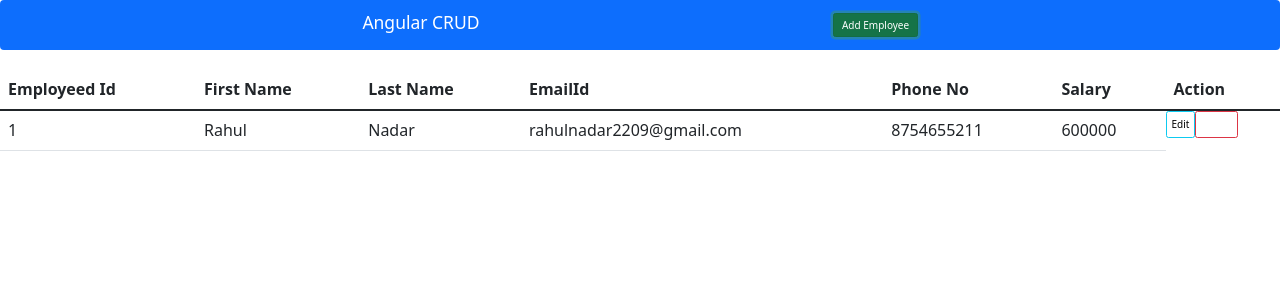
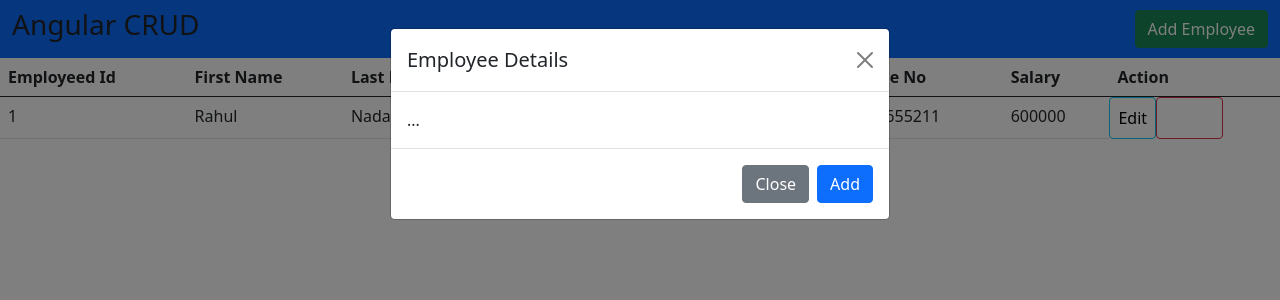
Before and after one commit to rahulnadar2209/employee-dashboard-local-json-server, an Angular app: page / in a window 1280 px wide. Both pictures are taken after a click on the button "Add Employee". Shown: the top 300 px of the page. Built offline with nearby package versions, Linux system fonts and the light colour scheme.

Commit message:
2 files modified

```diff
--- a/src/app/employee-dashboard/employee-dashboard.component.html
+++ b/src/app/employee-dashboard/employee-dashboard.component.html
@@ -2,7 +2,7 @@
   <div class="container-fluid">
     <h3>Angular CRUD</h3>
     <div class="d-flex">
-      <button class="btn btn-success">Add Employee</button>
+      <button class="btn btn-success" type="button"  data-bs-toggle="modal" data-bs-target="#exampleModal">Add Employee</button>
     </div>
   </div>
 </nav>
@@ -33,3 +33,23 @@
     </tr>
   </tbody>
 </table>
+
+
+<!-- Modal -->
+<div class="modal fade" id="exampleModal" tabindex="-1" aria-labelledby="exampleModalLabel" aria-hidden="true">
+<div class="modal-dialog">
+  <div class="modal-content">
+    <div class="modal-header">
+      <h5 class="modal-title" id="exampleModalLabel">Employee Details</h5>
+      <button type="button" class="btn-close" data-bs-dismiss="modal" aria-label="Close"></button>
+    </div>
+    <div class="modal-body">
+      ...
+    </div>
+    <div class="modal-footer">
+      <button type="button" class="btn btn-secondary" data-bs-dismiss="modal">Close</button>
+      <button type="button" class="btn btn-primary">Add</button>
+    </div>
+  </div>
+</div>
+</div>
--- a/src/styles.css
+++ b/src/styles.css
@@ -1 +1 @@
-@import url('https://unpkg.com/bootstrap@3.3.7/dist/css/bootstrap.min.css')
+/* @import url('https://unpkg.com/bootstrap@3.3.7/dist/css/bootstrap.min.css') */
```
